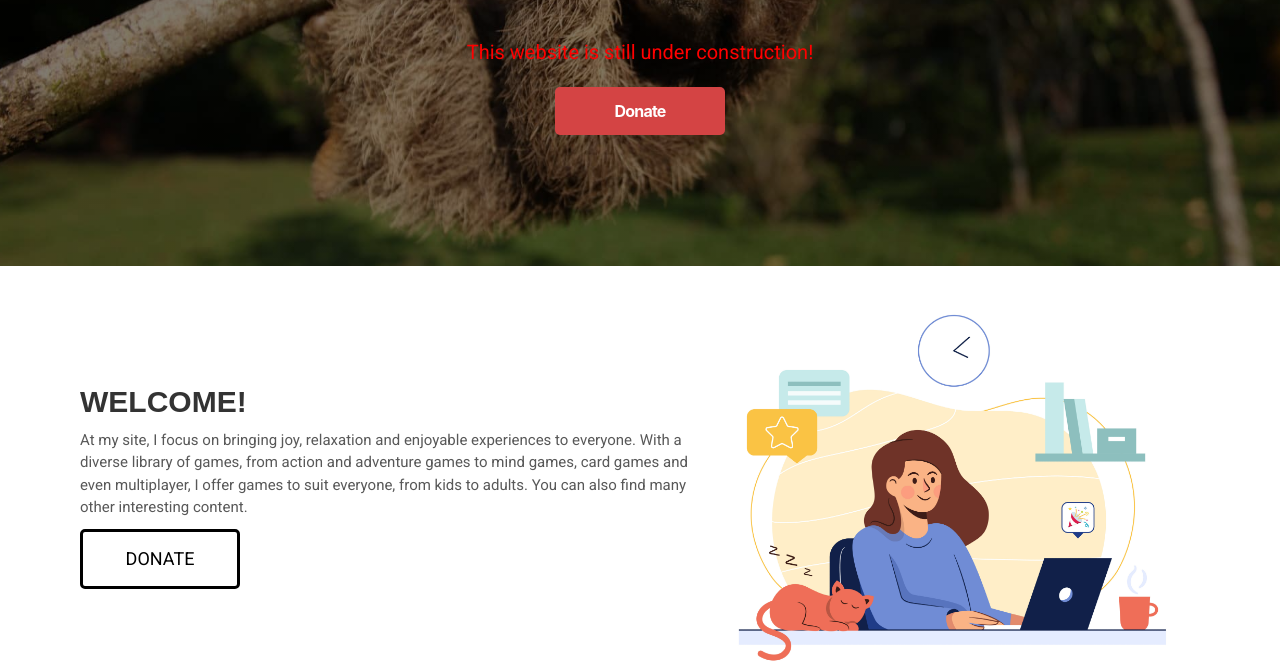
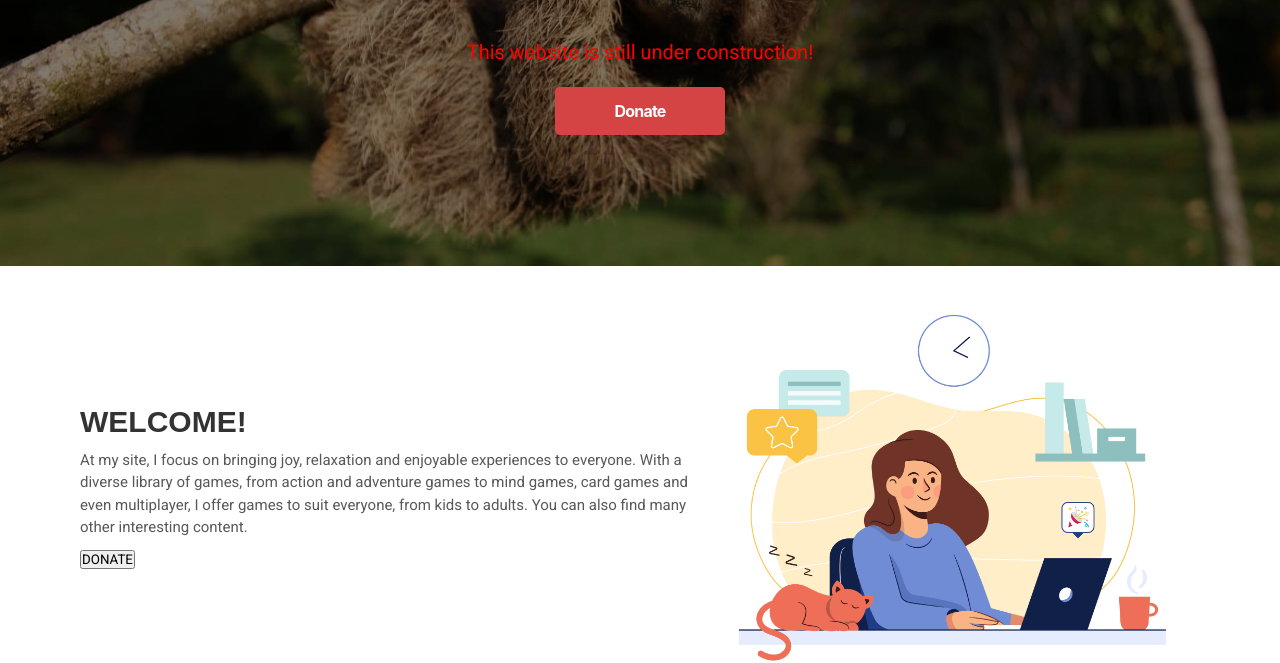
Before and after one commit to phantastichuy18/old1, a plain HTML site: page index.html in a window 1280 px wide. Shown: the part 324-987 px from the top of the page. Drawn offline with nearby package versions, Linux system fonts and the light colour scheme.

Commit message:
Update index.html

```diff
--- a/index.html
+++ b/index.html
@@ -23,24 +23,6 @@
     <link rel="stylesheet" type="text/css" href="button-57.css">
     <link rel="stylesheet" type="text/css" href="button-59.css">
     <style>
-        .bigbutton {
-            background-color: #ffffff00;
-            border-style: solid;
-            height: 60px;
-            width: 160px;
-            border-color: black;
-            border-radius: 5px;
-            font-family: 'Roboto', sans-serif;
-            font-size: 18px;
-            border-width: 3px;
-            transition:all 0.2s;
-            color: black;
-        }
-        .bigbutton:hover {
-            background-color: black;
-            cursor: pointer;
-            color: white;
-        }
     </style>
 </head>
 
```
